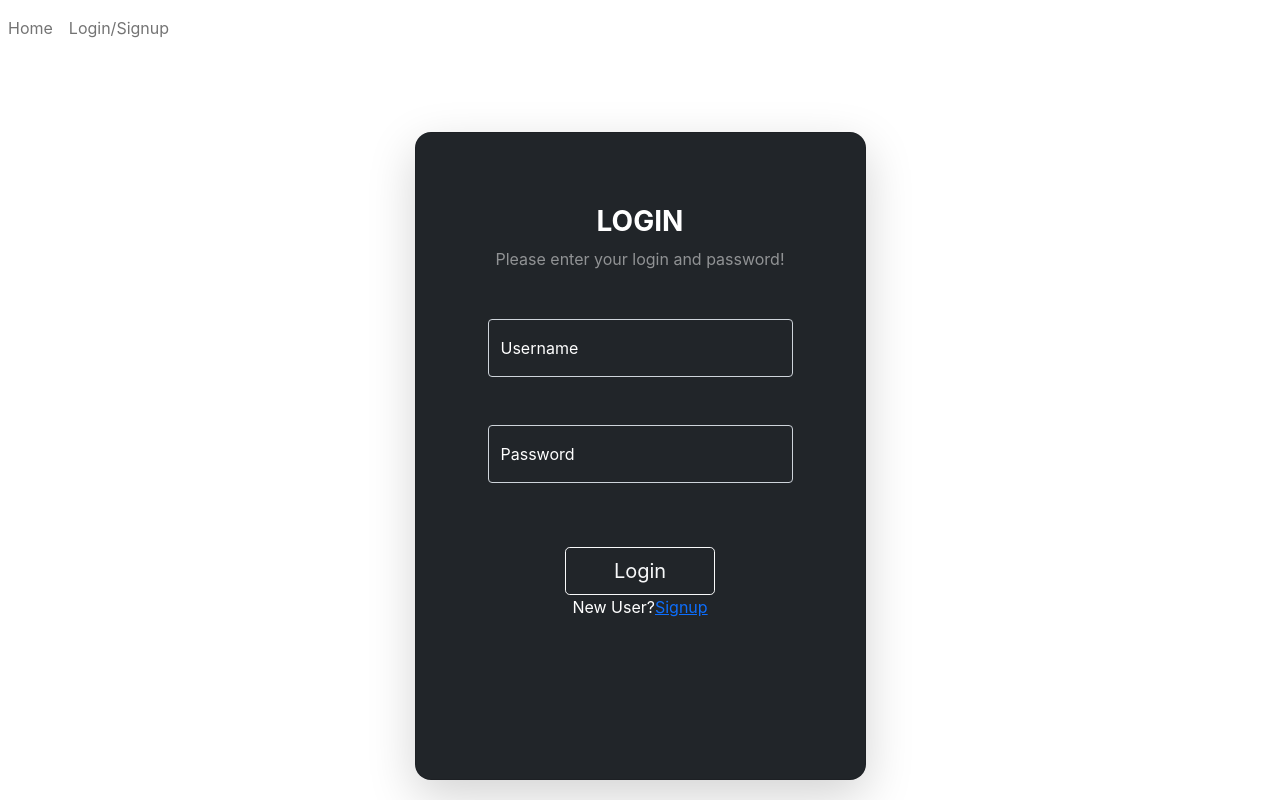
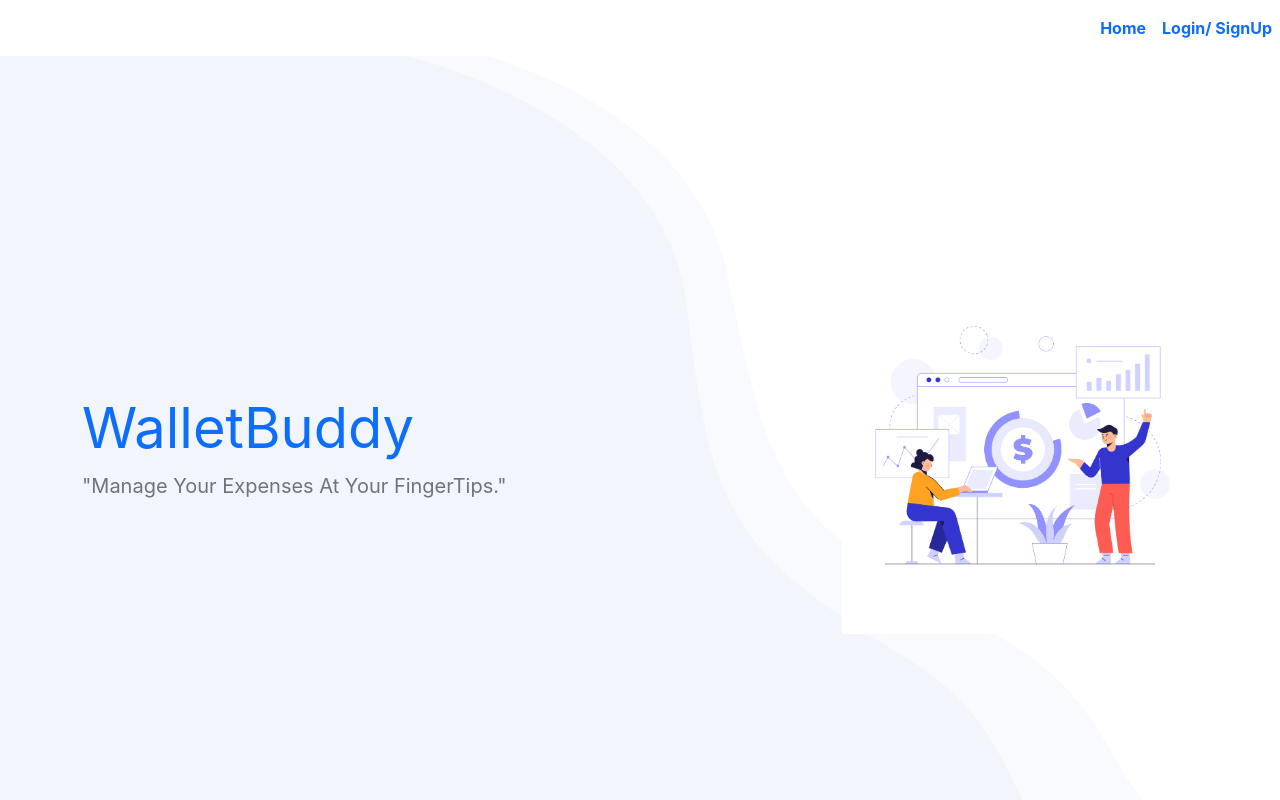
Before and after one commit to Gupta-Nikhil85/wallet-buddy, a React (Create React App) app: page / in a window 1280 px wide. Shown: the top 800 px of the page. Built offline with nearby package versions, Linux system fonts and the light colour scheme.

Commit message:
routes added

```diff
--- a/package.json
+++ b/package.json
@@ -9,9 +9,10 @@
     "bootstrap": "^5.1.3",
     "chart.js": "^3.7.1",
     "react": "^17.0.2",
+    "react-chartjs-2": "^4.0.1",
     "react-dom": "^17.0.2",
     "react-router": "^6.2.2",
-    "react-chartjs-2": "^4.0.1",
+    "react-router-dom": "^6.2.2",
     "react-scripts": "5.0.0",
     "web-vitals": "^2.1.4"
   },
--- a/src/App.js
+++ b/src/App.js
@@ -1,3 +1,5 @@
+import { BrowserRouter as Router, Route } from "react-router-dom";
+import { Routes } from 'react-router-dom';
 import './App.css';
 import Hero from './components/Hero';
 import Login from './components/Login';
@@ -8,10 +10,15 @@ import Navbar from './components/Navbar';
 function App() {
   return (
     <>
-      <Navbar/>
-      <Login/>
-      <Hero/>
-      <Main/>
+      <Router>
+        <Routes>
+          <Route path="/" element={<> <Navbar /> <Hero /> <Main /> </>} />
+          <Route path="/login" element={<> <Navbar /> <Login/></>} />
+        </Routes>
+      {/* <Navbar/> */}
+      {/* <Hero/> */}
+      {/* <Main/> */}
+      </Router>
     </>
   );
 }
--- a/src/components/BalanceChart.js
+++ b/src/components/BalanceChart.js
@@ -8,7 +8,6 @@ Chart.register(ArcElement)
 const BalanceChart = (props) => {
     const {title}= props;
     const {chartData, total}= chartHelper(props);
-    console.log(chartData);
     return (
         <div className='col-12 card rounded-lg shadow-lg'>
             <div className='row p-4'>
--- a/src/components/Login.js
+++ b/src/components/Login.js
@@ -59,10 +59,8 @@ const Login = () => {
                                         <input name="password" type="password" className="form-control bg-dark text-light" id="floatingPassword" autoComplete='off' placeholder="Password"/>
                                         <label htmlFor="floatingPassword">Password</label>
                                     </div>
-                                    <button className="btn btn-outline-light btn-lg px-5 mt-3" type="submit">Login</button>
-                                    <p>New User?
-                                        <a href="/signup">Signup</a>
-                                    </p>
+                                    <button className="btn btn-outline-light btn-lg px-5 my-3" type="submit">Login</button>
+                                    <p>New User? <a href="/signup">Signup</a></p>
                                 </div>
                             </div>
                         </div>
--- a/src/components/Navbar.js
+++ b/src/components/Navbar.js
@@ -2,18 +2,15 @@ import React from 'react'
 
 const Navbar = () => {
   return (
-        <div>
-            <nav className="navbar navbar-expand-lg navbar-light bg-lightz">
-                <button className="navbar-toggler" type="button" data-toggle="collapse" data-target="#navbarNav" aria-controls="navbarNav" aria-expanded="false" aria-label="Toggle navigation">
-                    <span className="navbar-toggler-icon"></span>
-                </button>
-                <div className="collapse navbar-collapse" id="navbarNav">
+        <div style={{zIndex:1000, backgroundColor:'transparent'}}>
+            <nav className="navbar navbar-expand-lg navbar-light">
+                <div className="collapse navbar-collapse d-flex justify-content-end align-items-center" id="navbarNav">
                     <ul className="navbar-nav">
-                        <li className="nav-item active">
-                            <a className="nav-link" href="/">Home <span className="sr-only"></span></a>
+                        <li className="nav-item">
+                            <a className="nav-link text-primary" href="/"><strong>Home</strong></a>
                         </li>
                         <li className="nav-item">
-                            <a className="nav-link" href="/login">Login/Signup</a>
+                            <a className="nav-link text-primary" href="/login"><strong>Login/ SignUp</strong></a>
                         </li>
                     </ul>
                 </div>
```
Also changed, not shown: 1 other file (tests, documents, lock files or other folders).
